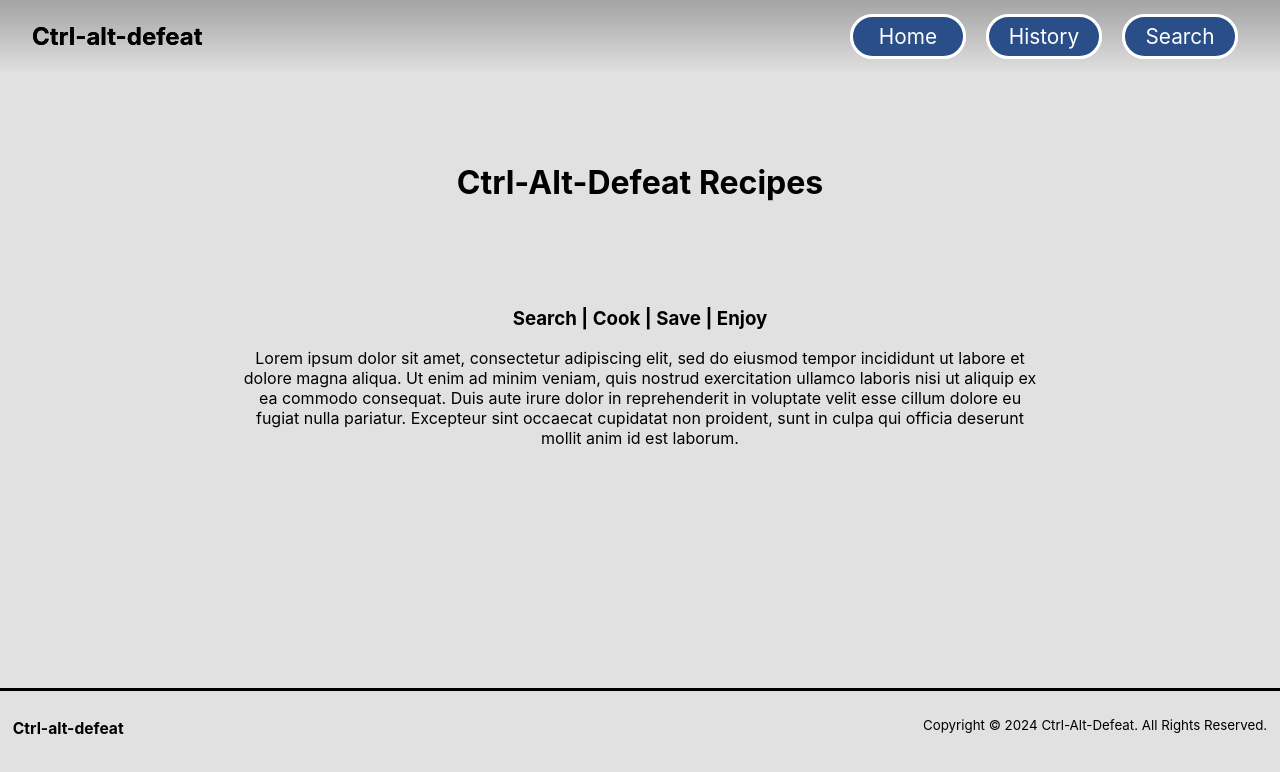
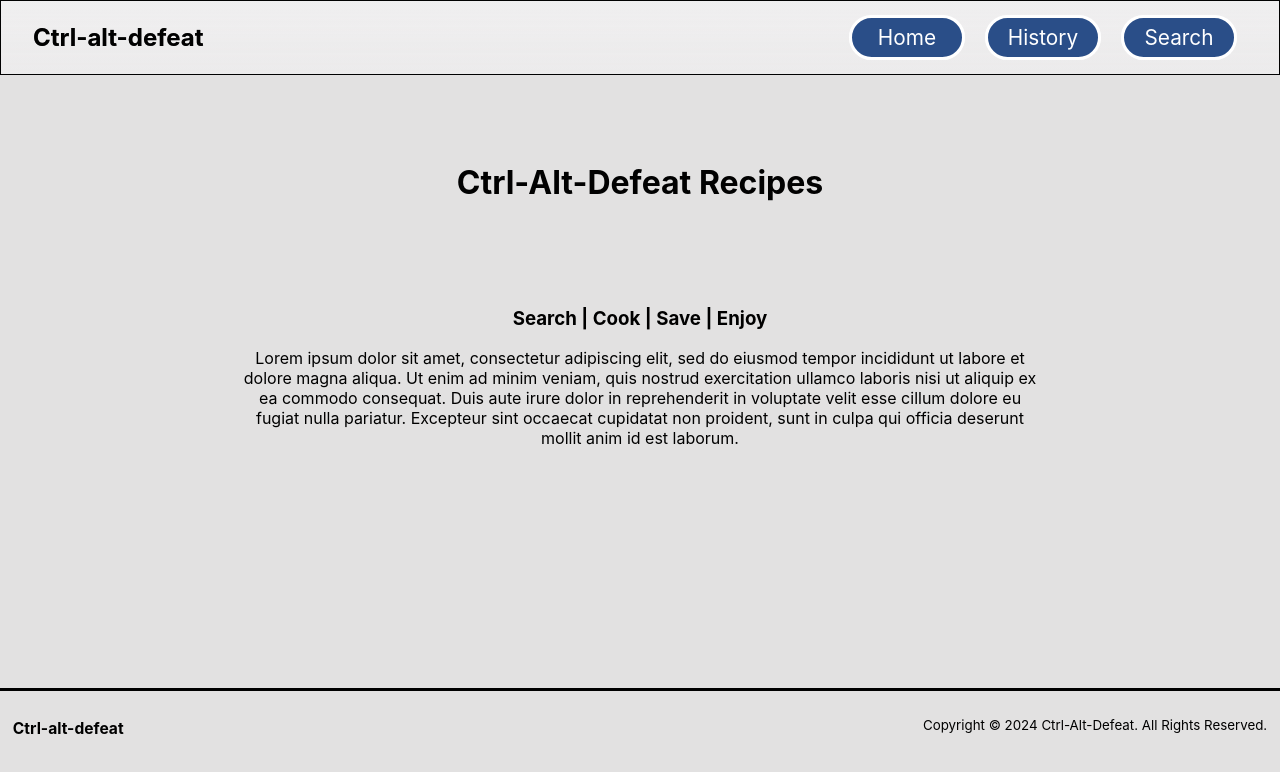
Before and after one commit to Tawxyn/Recipe-App-Public, a React (Create React App) app in the folder frontend/: page / in a window 1280 px wide. Shown: the top 772 px of the page. Built offline with nearby package versions, Linux system fonts and the light colour scheme.

Commit message:
CSS changes to nav bar
small change in nav bar

```diff
--- a/frontend/src/components/css/App.css
+++ b/frontend/src/components/css/App.css
@@ -5,12 +5,14 @@
   left: 0;
   right: 0;
   z-index: 99;
-  background-image: linear-gradient(#00000025, #0f010e00);
+  background-image: linear-gradient(#f1f0f1ab, #f1f0f164);
   padding: 2px 32px;
   display: flex;
   align-items: center;
   justify-content: space-between;
   color: var(--FontColor);
+  border-style: solid;
+  border-width: 1px;
 }
 .Nav nav ul {
   list-style: none;
@@ -147,6 +149,7 @@
   border-color: var(--Gray);
   transition: .3s;
   margin: auto 20px;
+  cursor: pointer;
 }
 .recipeOptionButtons :nth-child(1):hover, .recipeOptionButtons button:hover{
   box-shadow: 3px 3px 2px 1px var(--DarkBlue);
```
